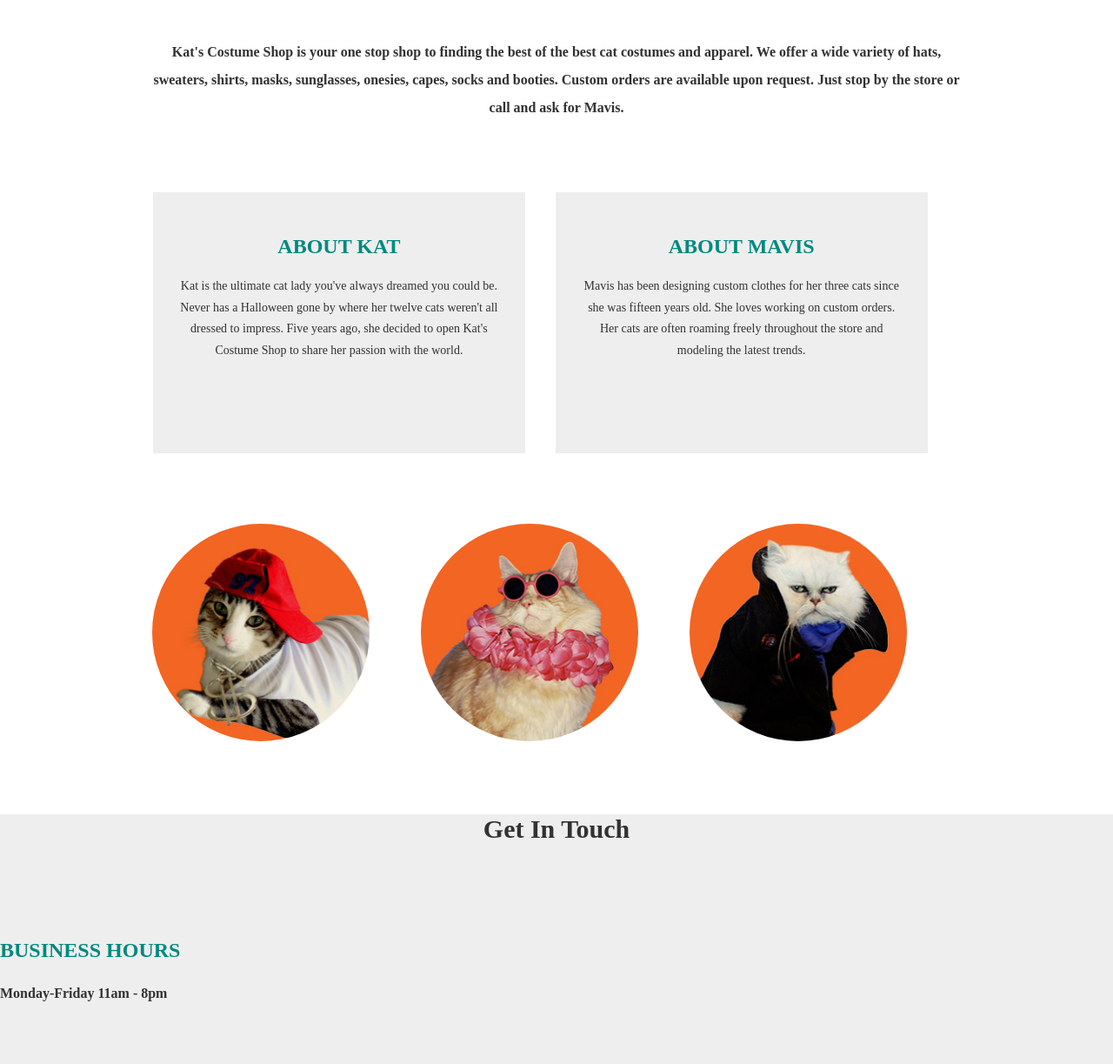
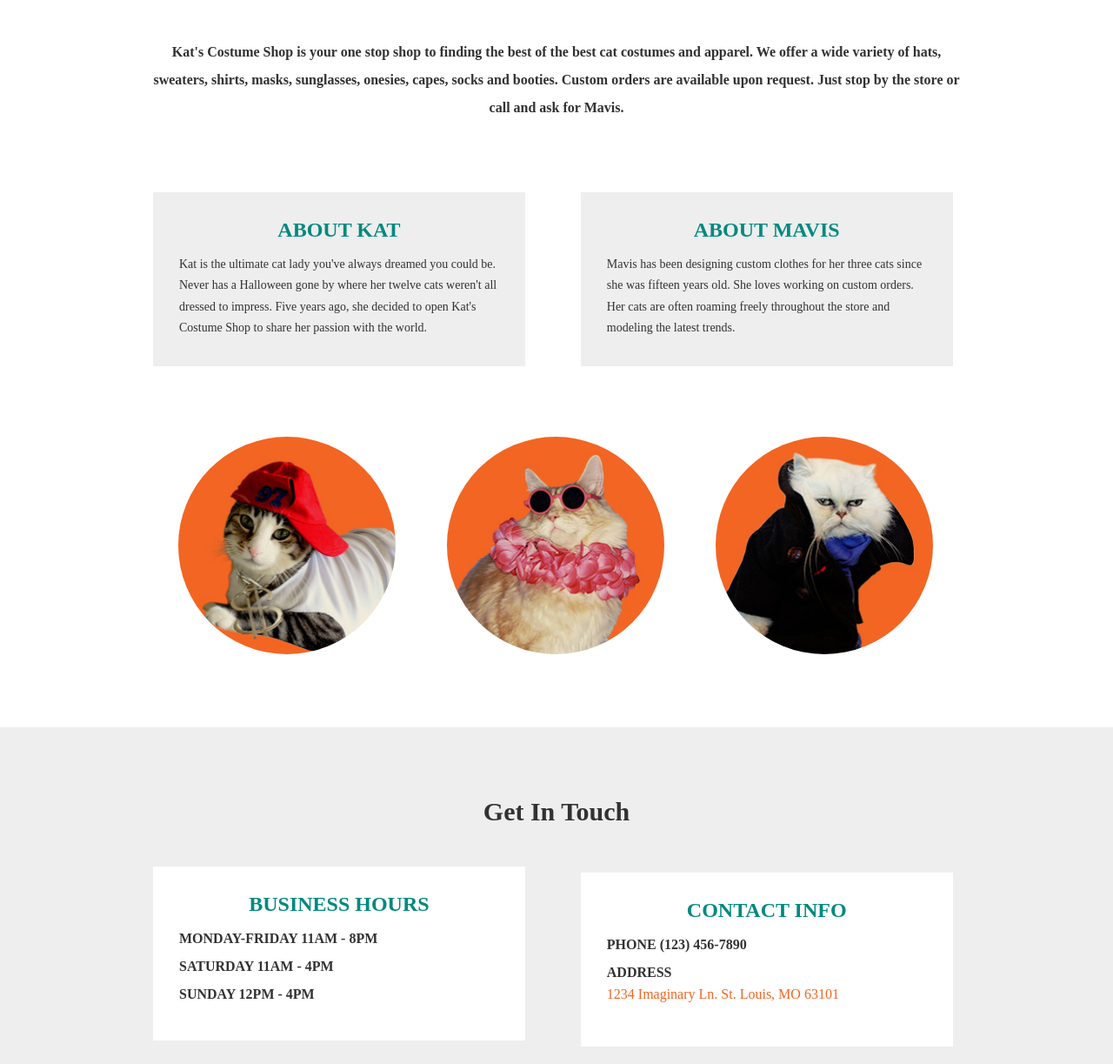
Before and after one commit to jwebs3/Cat_Costume_Project, a plain HTML site: page index.html in a window 1280 px wide. Shown: the part 597-1820 px from the top of the page at 87% size. Drawn offline with Linux system fonts and the light colour scheme.

Commit message:
finished css

```diff
--- a/assets/css/index.css
+++ b/assets/css/index.css
@@ -16,6 +16,8 @@ h2 {
   text-shadow:0 0 1px transparent;
   font-size: 1.5em;
   color: #00897f;
+  text-align: center;
+  margin: 0px 0 10px 0;
 }
 h3 {
   font-family: 'PT Serif';
@@ -24,7 +26,6 @@ h3 {
   color: #323232;
   line-height: 2em;
   margin: 0px;
-  padding: 0 0 80px 0;
 }
 p {
   font-family: 'PT Serif';
@@ -32,12 +33,14 @@ p {
   font-size: .875em;
   color: #323232;
   line-height: 1.75em;
+  text-align: left;
 }
 a {
   font-family: 'PT Serif', bold;
   text-shadow:0 0 1px transparent;
   font-size: 1em;
   color: #f26522;
+  text-indent: 9;
 }
 
 .topnav #h1 {
@@ -54,11 +57,22 @@ a {
   font-size: 0.9em;
   color: #323232;
 }
+.contact h3 {
+  font-family: 'PT Serif';
+  text-shadow:0 0 1px transparent;
+  text-transform: uppercase;
+  font-size: 1em;
+  color: #323232;
+  line-height: 2em;
+  margin: 0px;
+  text-align: left;
+}
 .footer h1 {
   font-family: 'PT Sans Narrow', bold;
   text-shadow:0 0 1px transparent;
   font-size: 1.25em;
   color: #ffffff;
+  padding: 50px
 }
 
 .topnav ul {
@@ -97,17 +111,17 @@ a {
   background-color: #eeeeee;
   display: inline-block;
   box-sizing: border-box;
-  height: 300px;
+  height: 200px;
   width: 46%;
   margin: 1px 30px 1px 1px;
   padding: 30px 30px 30px 30px;
   text-align: center;
 }
-.box1 #right {
+.box2 {
   background-color: #eeeeee;
   display: inline-block;
   box-sizing: border-box;
-  height: 300px;
+  height: 200px;
   width: 46%;
   margin: 1px 1px 1px 30px;
   padding: 30px 30px 30px 30px;
@@ -120,6 +134,7 @@ a {
   width: 100%;
   text-align: center;
   box-align: center;
+  margin-bottom: 80px;
 }
 .middle {
   margin: 0 175px 0 175px;
@@ -128,7 +143,7 @@ a {
   border-radius: 50%;
   width: 250px;
   height: 250px;
-  margin: 0 55px 0 0;
+  margin: 0 55px 0 30px;
 }
 .middle #circle2 {
   border-radius: 50%;
@@ -143,10 +158,29 @@ a {
 }
 .contact {
     margin: 80px 0 0 0;
+    padding: 80px 175px 80px 175px;
     background-color: #eeeeee;
 }
+.box3 {
+  background-color: #ffffff;
+  display: inline-block;
+  box-sizing: border-box;
+  height: 200px;
+  width: 46%;
+  margin: 1px 30px 1px 1px;
+  padding: 30px 30px 30px 30px;
+}
+.box4 {
+  background-color: #ffffff;
+  display: inline-block;
+  box-sizing: border-box;
+  height: 200px;
+  width: 46%;
+  margin: 1px 1px 1px 30px;
+  padding: 30px 30px 30px 30px;
+}
 .map {
-
+  margin: 0px;
 }
 .map #locmap {
   width: 100%;
--- a/index.html
+++ b/index.html
@@ -37,9 +37,9 @@
           all dressed to impress. Five years ago, she decided to open
           Kat's Costume Shop to share her passion with the world.</p>
       </div>
-      <div class="box1">
-        <h2>About Mavis</h2>
-        <p>Mavis has been designing custom clothes for her three
+      <div class="box2">
+          <h2>About Mavis</h2>
+          <p>Mavis has been designing custom clothes for her three
           cats since she was fifteen years old. She loves working on
           custom orders. Her cats are often roaming freely throughout
           the store and modeling the latest trends.</p>
@@ -53,16 +53,14 @@
     </div>
 
     <div class="contact">
-      <div class="first">
-        <h1>Get In Touch<h1>
-      </div>
-      <div class="box2">
+        <h1>Get In Touch</h1>
+      <div class="box3">
         <h2>Business Hours</h2>
         <h3>Monday-Friday 11am - 8pm</h3>
         <h3>Saturday 11am - 4pm</h3>
         <h3>Sunday 12pm - 4pm</h3>
       </div>
-      <div class="box2">
+      <div class="box4">
         <h2>Contact Info</h2>
         <h3>Phone (123) 456-7890</h3>
         <h3>Address</h3>
```
